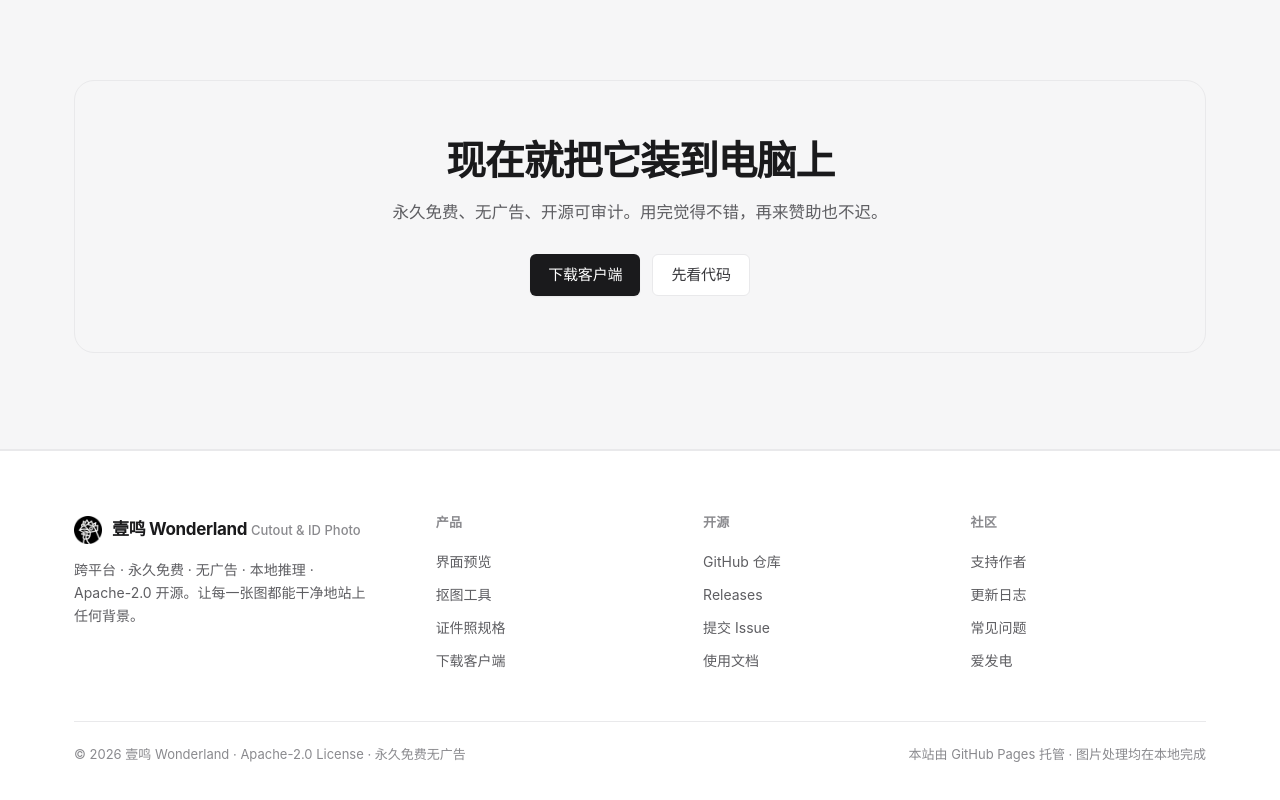
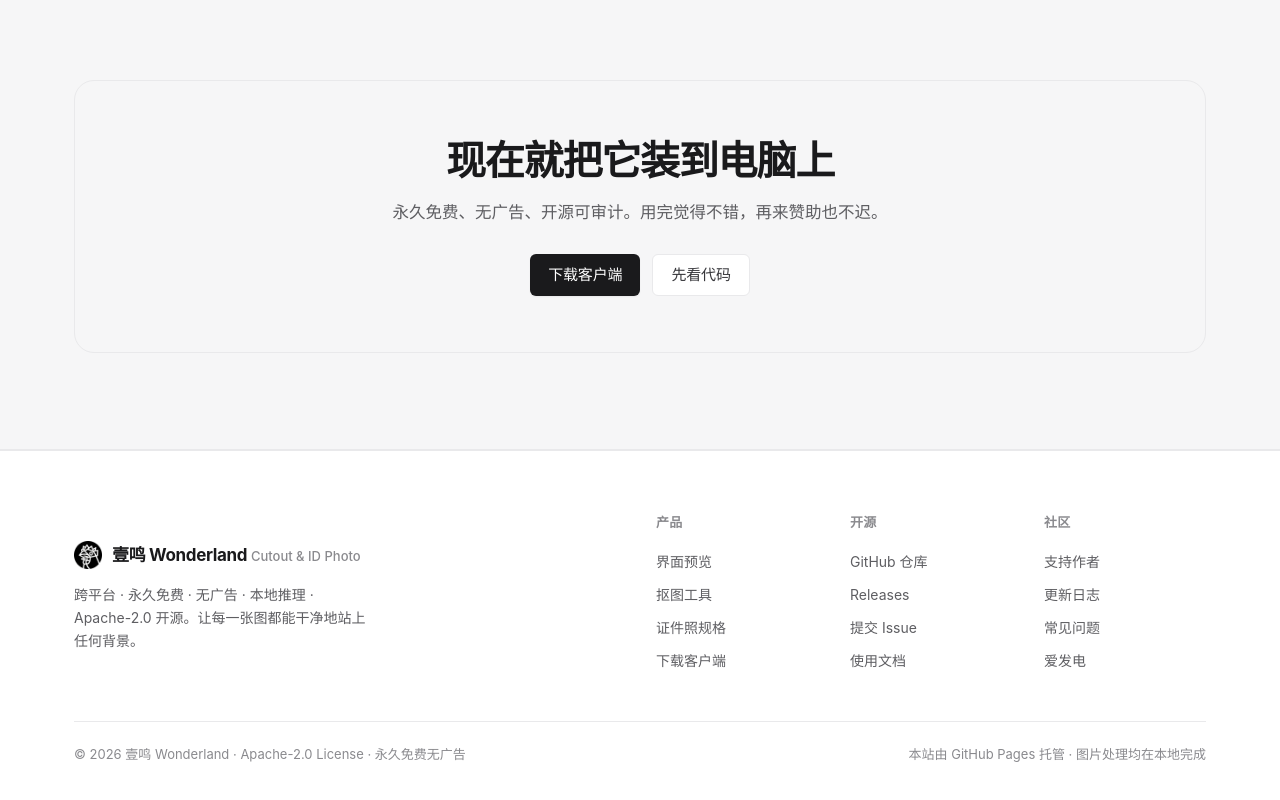
Before and after one commit to laosan-x/Yiming, a plain HTML site: page index.html in a window 1280 px wide. Shown: the part 7045-7845 px from the top of the page. Drawn offline with Linux system fonts and the light colour scheme.

Commit message:
footer: 左右 50/50 分栏（品牌块 | 三列链接），等高行垂直居中；980px 起上下堆叠、720px 链接列同步堆叠

```diff
--- a/index.html
+++ b/index.html
@@ -306,7 +306,9 @@ p{margin:0}
 
 /* ================= 页脚 ================= */
 .footer{border-top:1px solid var(--line);padding:64px 0 40px;background:#fff}
-.footer-grid{display:grid;grid-template-columns:1.4fr repeat(3,1fr);gap:32px}
+.footer-grid{display:grid;grid-template-columns:1fr 1fr;gap:32px}
+.footer-brand{display:flex;flex-direction:column;justify-content:center}
+.footer-links{display:grid;grid-template-columns:repeat(3,1fr);gap:32px;align-content:center}
 .footer h4{font-size:13px;color:var(--ink-4);font-weight:600;margin-bottom:14px;letter-spacing:.02em}
 .footer a{display:block;font-size:14px;color:var(--ink-3);padding:5px 0}
 .footer a:hover{color:var(--ink);text-decoration:underline;text-underline-offset:3px}
@@ -328,7 +330,8 @@ p{margin:0}
   .p-item:nth-child(3){border-left:0}
   .p-item:nth-child(n+3){border-top:1px solid var(--line)}
   .compare-grid{grid-template-columns:1fr;max-width:520px;margin-inline:auto}
-  .footer-grid{grid-template-columns:1fr 1fr}
+  .footer-grid{grid-template-columns:1fr;gap:28px}
+  .footer-links{gap:20px}
   .app{grid-template-columns:1fr}
   .app-side,.app-panel{display:none}
   .window-tabs{margin-left:auto}
@@ -349,6 +352,7 @@ p{margin:0}
   .stat:nth-child(3){border-left:0}
   .stat:nth-child(n+3){border-top:1px solid var(--line);padding-top:14px;margin-top:6px}
   .footer-grid{grid-template-columns:1fr;gap:24px}
+  .footer-links{grid-template-columns:1fr;gap:24px}
   .cta{padding:40px 20px;margin-top:64px}
   .hero-actions .btn{flex:1;min-width:150px}
   .nav-cta .gh{display:none}
@@ -791,10 +795,11 @@ p{margin:0}
 <footer class="footer">
   <div class="container">
     <div class="footer-grid">
-      <div>
+      <div class="footer-brand">
         <div class="brand"><img class="brand-mark" src="favicon.png" alt="壹鸣 Wonderland logo" /><span>壹鸣 Wonderland <small>Cutout &amp; ID Photo</small></span></div>
         <p style="margin-top:14px;font-size:14px;color:var(--ink-3);max-width:300px">跨平台 · 永久免费 · 无广告 · 本地推理 · Apache-2.0 开源。让每一张图都能干净地站上任何背景。</p>
       </div>
+      <div class="footer-links">
         <div>
           <h4>产品</h4>
           <a href="#app-preview">界面预览</a><a href="#features">抠图工具</a><a href="#idphoto">证件照规格</a><a href="#download">下载客户端</a>
@@ -806,6 +811,7 @@ p{margin:0}
         <div>
           <h4>社区</h4>
           <a href="#donate">支持作者</a><a href="https://github.com/laosan-x/Yiming/releases" target="_blank" rel="noopener">更新日志</a><a href="https://github.com/laosan-x/Yiming#readme" target="_blank" rel="noopener">常见问题</a><a href="https://afdian.com/a/laosan" target="_blank" rel="noopener">爱发电</a>
+        </div>
       </div>
     </div>
     <div class="footer-bottom">
```
Lines whose indentation alone changed are shown as unchanged.
